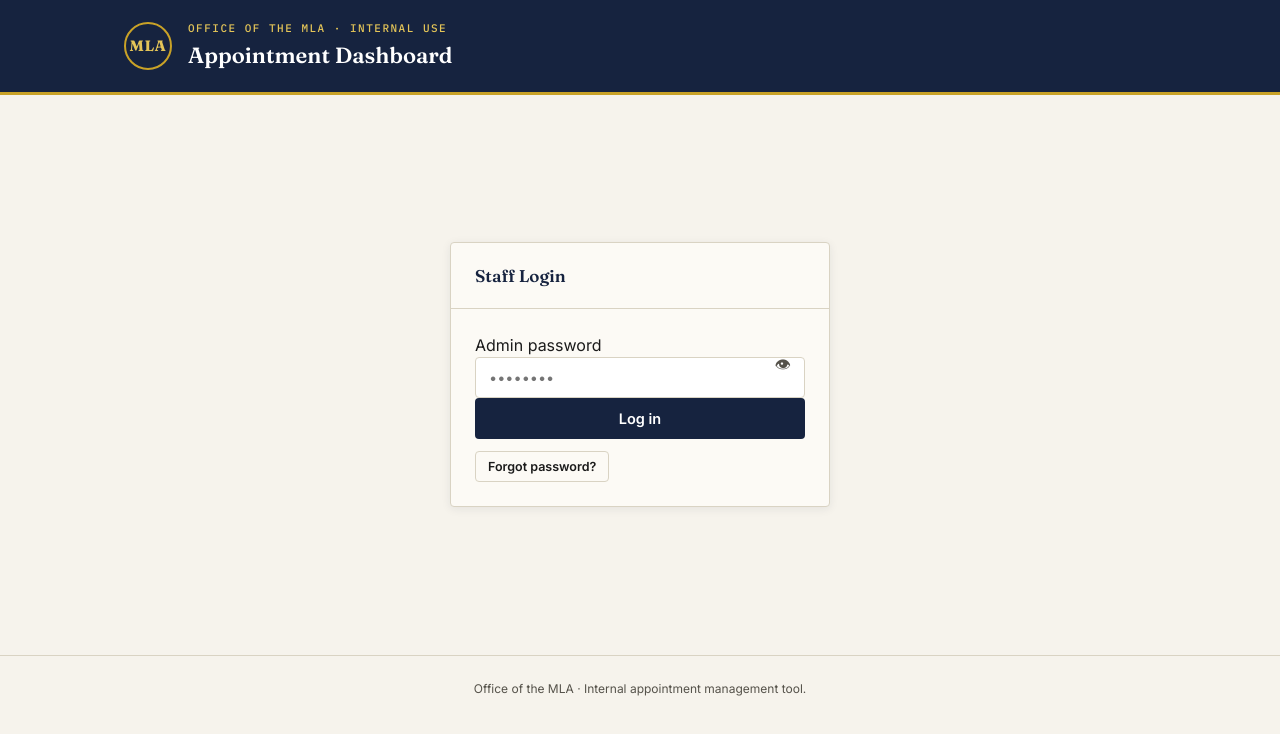
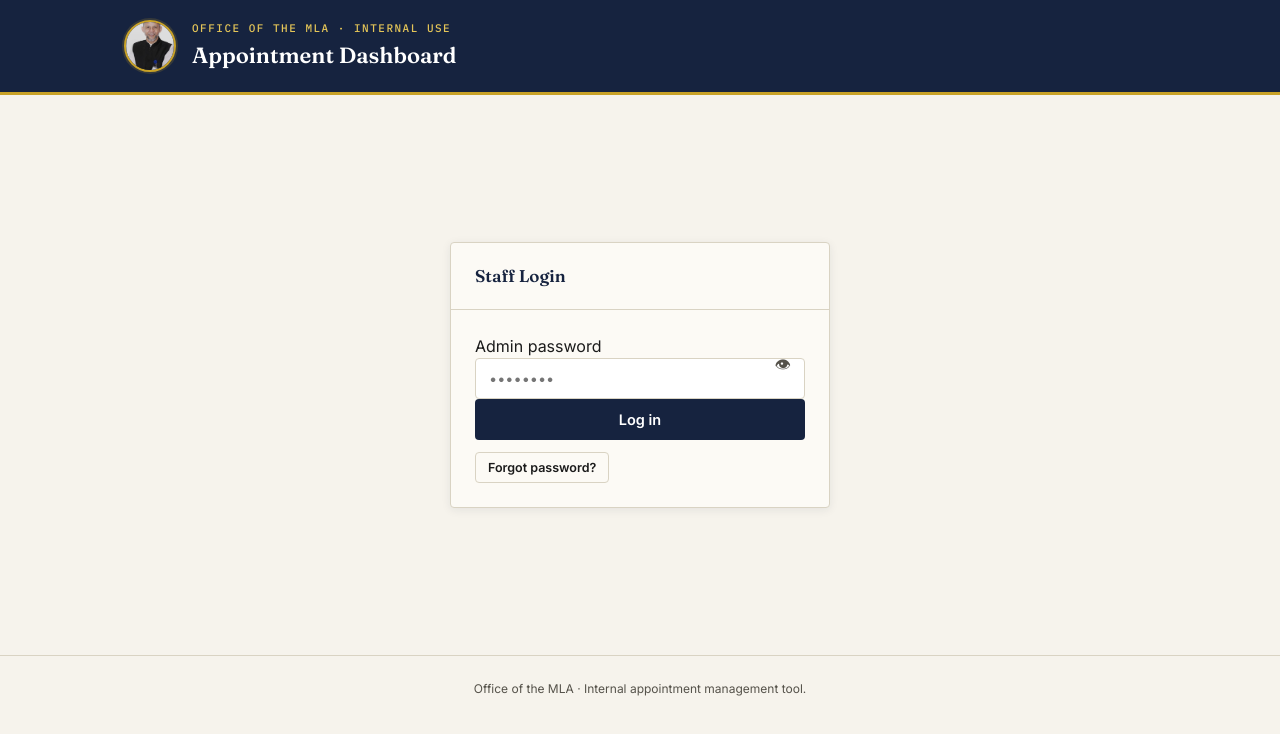
Before and after one commit to Hp-wala/appointment-system, a website: page public/admin.html in a window 1280 px wide. Drawn offline with Linux system fonts and the light colour scheme.

Commit message:
Add MLA avatar to admin headers

```diff
--- a/public/admin.html
+++ b/public/admin.html
@@ -11,7 +11,7 @@
 
 <header class="masthead">
   <div class="masthead-inner">
-    <div class="seal">MLA</div>
+    <img class="mla-avatar" src="images/mla-photo.png" alt="MLA Diganta Kalita">
     <div class="masthead-title">
       <span class="eyebrow">Office of the MLA · Internal Use</span>
       <h1>Appointment Dashboard</h1>
--- a/public/css/style.css
+++ b/public/css/style.css
@@ -77,6 +77,16 @@ a { color: inherit; }
   color: var(--gold-light);
   flex-shrink: 0;
   letter-spacing: 0.5px;
+}
+
+.mla-avatar {
+  width: 52px;
+  height: 52px;
+  object-fit: cover;
+  border-radius: 50%;
+  border: 2px solid var(--gold);
+  flex-shrink: 0;
+  box-shadow: 0 0 0 2px rgba(201, 162, 39, 0.18);
 }
 
 .masthead-title { flex: 1; }
```
Also changed, not shown: public/admin-history.html (+1 -1 lines).
